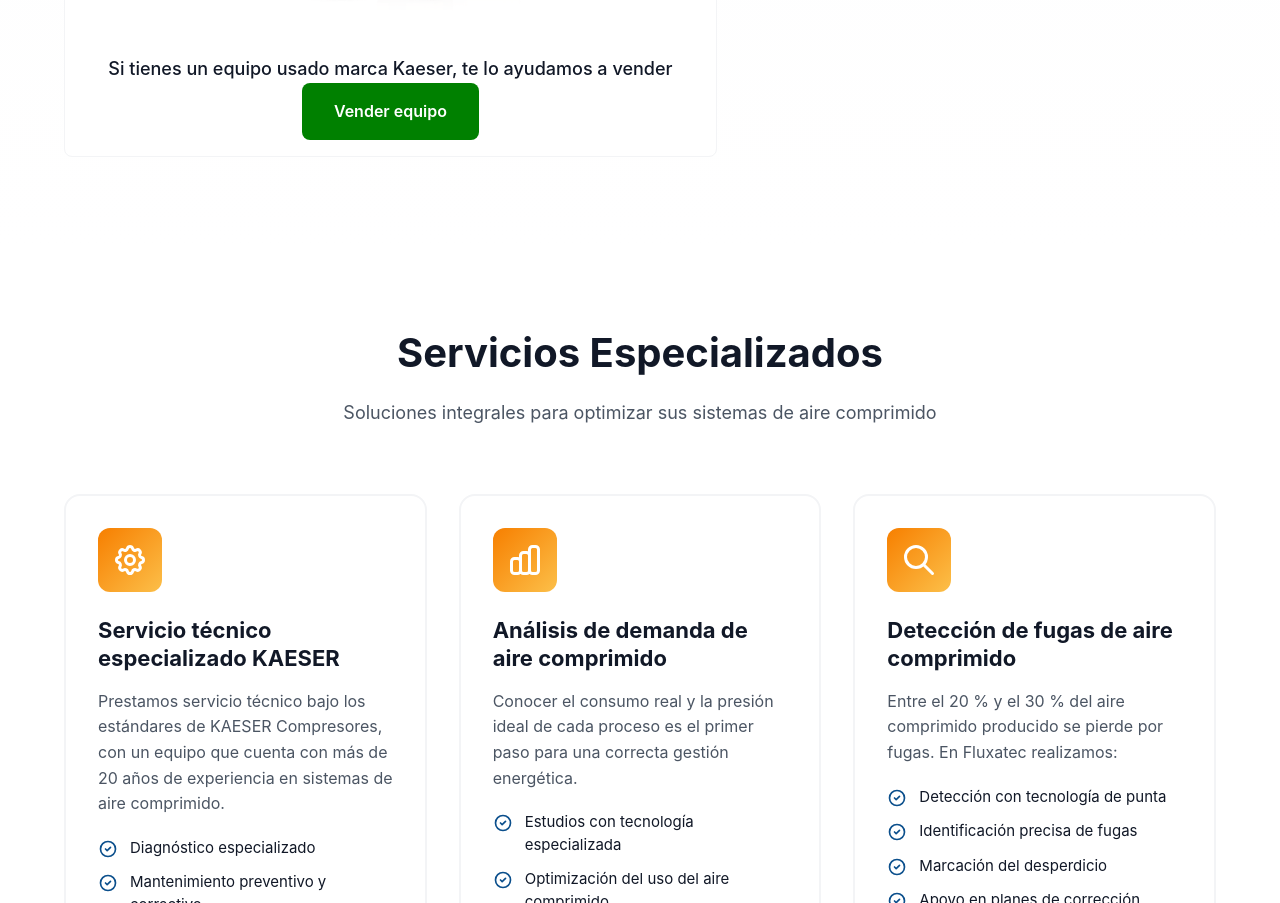
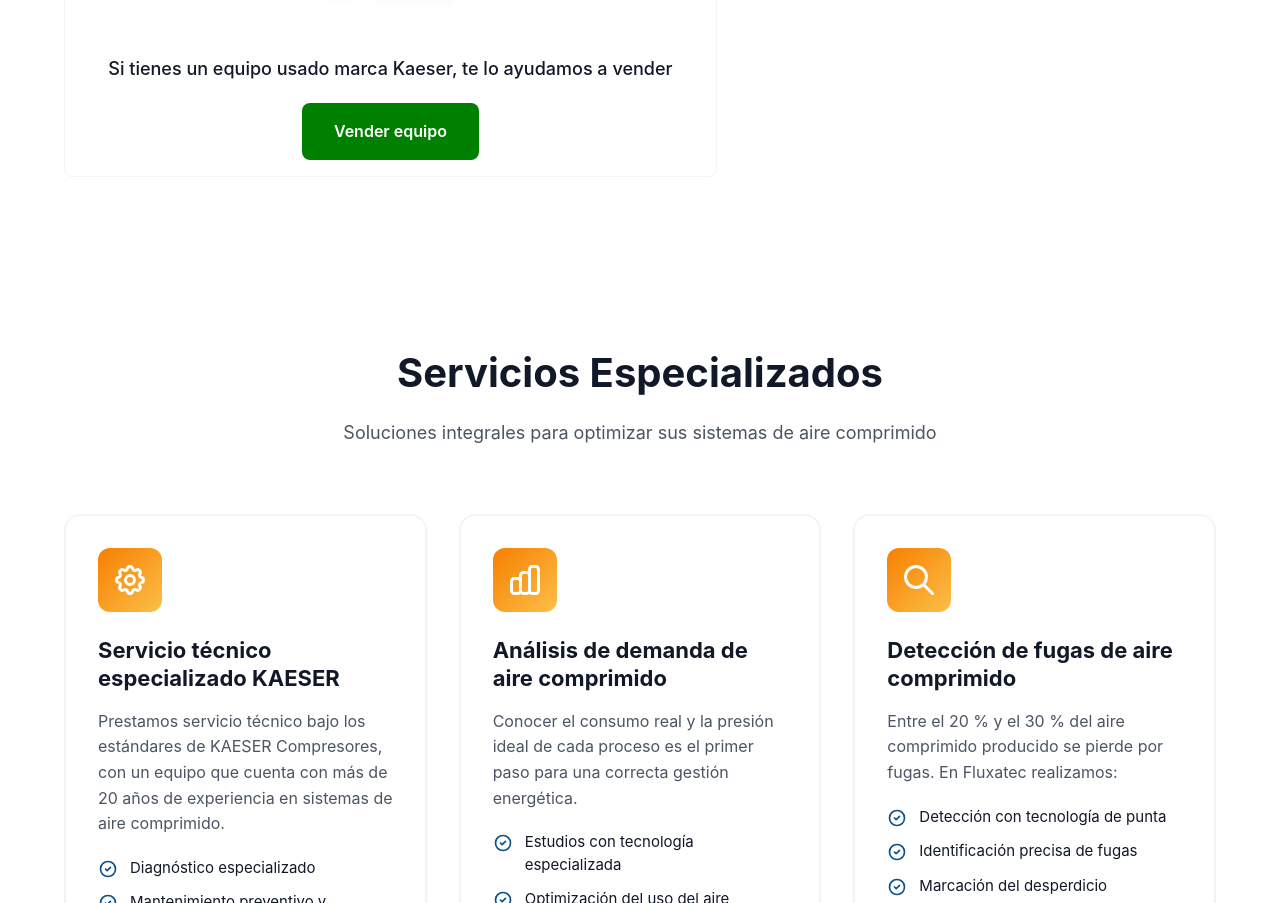
Before and after one commit to Conectux/fluxatec, a Vue app: page / in a window 1280 px wide. Shown: the part 6640-7543 px from the top of the page. Built offline with nearby package versions, Linux system fonts and the light colour scheme.

Commit message:
Pequeño cambio en botón

```diff
--- a/src/components/Products.vue
+++ b/src/components/Products.vue
@@ -93,6 +93,7 @@ import product11 from "../assets/producto11.png";
                 </div>
                 <div v-if="product.text2">
                   <span>{{ product.text2 }}</span>
+                  <div style="margin-top: 20px">
                     <a
                       href="https://wa.me/573014879719"
                       target="blank"
@@ -100,6 +101,7 @@ import product11 from "../assets/producto11.png";
                       class="boton-whatsapp btn btn-primary"
                       >Vender equipo</a
                     >
+                  </div>
                 </div>
               </div>
             </li>
```
Lines whose indentation alone changed are shown as unchanged.
